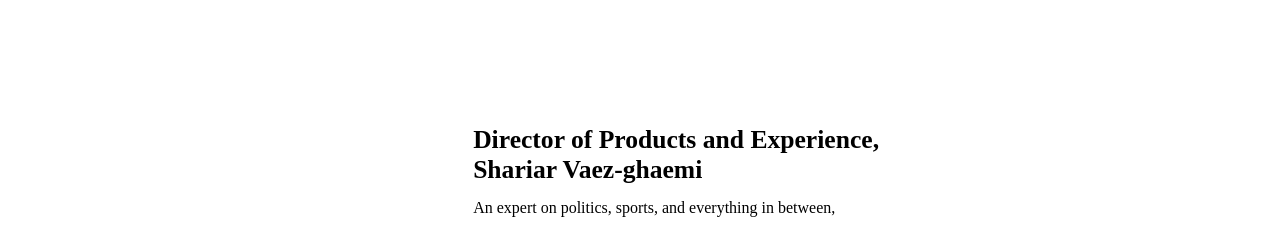
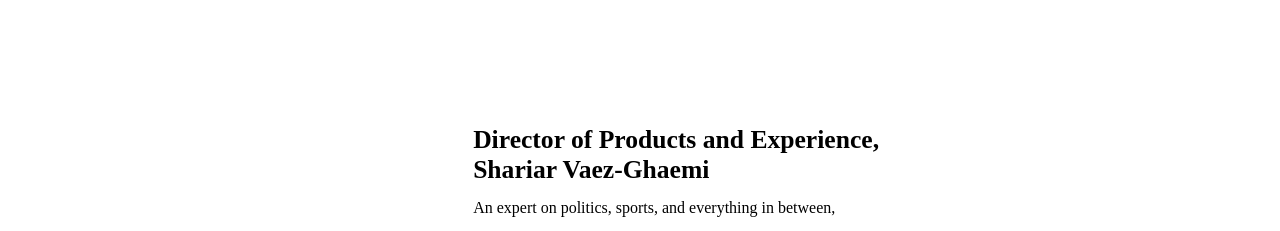
Before and after one commit to gautomdas/assured-rebuild, a Next.js app: page /about in a window 1280 px wide. Shown: the part 2282-2513 px from the top of the page. Built offline with nearby package versions, Linux system fonts and the light colour scheme; a web font is replaced by a local one.

Commit message:
Fixed Names

```diff
--- a/pages/about/index.tsx
+++ b/pages/about/index.tsx
@@ -326,7 +326,7 @@ export default function Home() {
               </div>
             </div>
             <div className="flex-auto px-10">
-              <div className="text-4xl lg:text-3xl font-black">Director of Products and Experience, Shariar Vaez-ghaemi</div>
+              <div className="text-4xl lg:text-3xl font-black">Director of Products and Experience, Shariar Vaez-Ghaemi</div>
 
               <div className="flex-grow text-base lg:text-2xl mt-2">
                 An expert on politics, sports, and everything in between, Shariar
```
